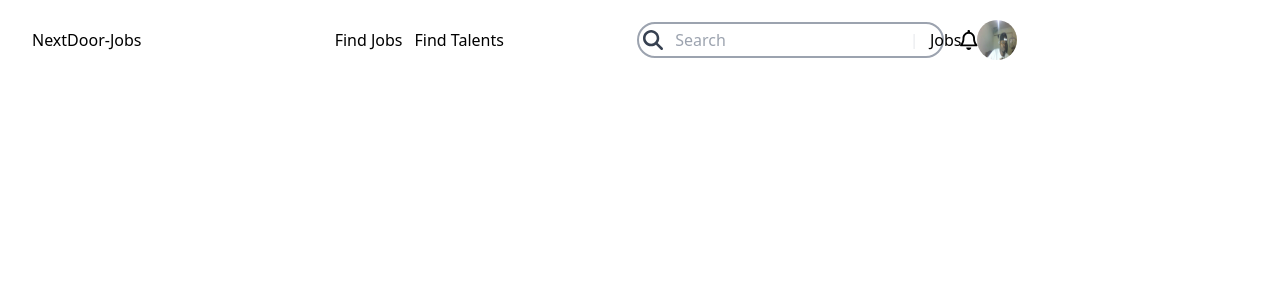
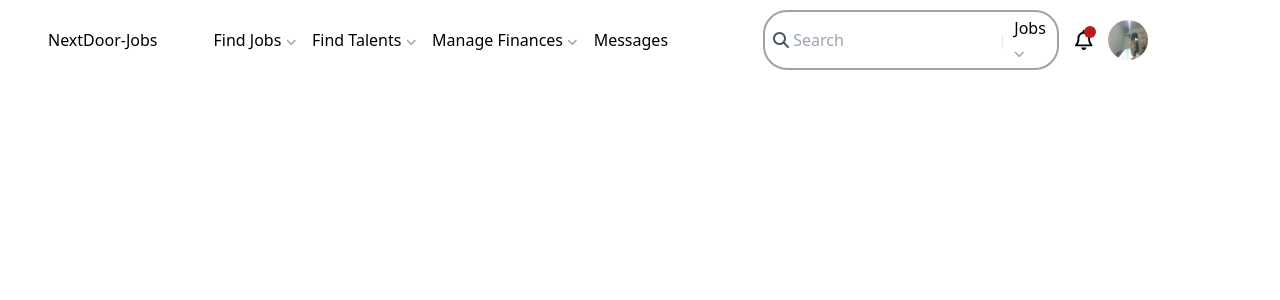
Before and after one commit to Kamau-ke/nextDoor-Jobs, a React (Vite) app: page / in a window 1280 px wide. Shown: the top 300 px of the page. Built offline with nearby package versions, Linux system fonts and the light colour scheme.

Commit message:
working on navbar

```diff
--- a/src/App.jsx
+++ b/src/App.jsx
@@ -1,14 +1,16 @@
 // import Register from'./pages/register'
 import Navbar from './components/Navbar'
+
 import './App.css'
 function App() {
 
 
   return (
-    <>
+    <div className='h-screen w-screen bg-white'>
     {/* <Register/> */}
     <Navbar/>
-    </>
+
+    </div>
   )
 }
 
--- /dev/null
+++ b/src/components/Nav.jsx
@@ -0,0 +1,14 @@
+import React from 'react'
+
+function Nav() {
+  return (
+    <div className='w-screen flex justify-between  '>
+        <div className="border border-1 border-black basis-1/4">hello 1 </div>
+        <div className="border border-1 border-black basis-1/2">hello 2 </div>
+        <div className="border border-1 border-black">hello 3 </div>
+
+    </div>
+  )
+}
+
+export default Nav
--- a/src/components/Navbar.jsx
+++ b/src/components/Navbar.jsx
@@ -4,45 +4,68 @@ import Profile from '../assets/images/profile.jpg'
 import { FontAwesomeIcon } from '@fortawesome/react-fontawesome'
 import { faBell } from '@fortawesome/free-regular-svg-icons'
 import { faMagnifyingGlass } from '@fortawesome/free-solid-svg-icons'
+import { faAngleDown } from '@fortawesome/free-solid-svg-icons'
 
-// import '../App.css'
+// // import '../App.css'
 function Navbar() {
   return (
-    <div className='w-screen h-20 flex justify-evenly items-center'>
+    <div className='w-screen h-20 flex flex-1 items-center justify-between px-6'>
 
-        <div className="flex-1 pl-8">
-            <h2>NextDoor-Jobs</h2>
+    {/* left side of navbar */}
+    <div className='flex w-3/5'>
+
+        <div className="mr-14">
+            <h2 className='pl-6'>NextDoor-Jobs</h2>
         </div>
 
-        <ul className='flex flex-1 '>
-            <li className='cursor-pointer'>Find Jobs</li>
-            <li className='pl-3 cursor-pointer'>Find Talents</li>
+
+        <ul className='flex items-center space-x-4'>
+            <li className='cursor-pointer'>Find Jobs <span className='text-gray-400'><FontAwesomeIcon icon={faAngleDown} className=' h-3'/></span></li>
+            <li className='cursor-pointer'>Find Talents <span className='text-gray-400'><FontAwesomeIcon icon={faAngleDown} className=' h-3'/></span></li>
+            <li className='cursor-pointer'>Manage Finances <span className='text-gray-400'><FontAwesomeIcon icon={faAngleDown} className=' h-3'/></span></li>
+            <li className='cursor-pointer'>Messages</li>
         </ul>
 
-       <div className='flex flex-1 items-center border-gray-400 border-2  w-8 rounded-3xl '>
-            <FontAwesomeIcon icon={faMagnifyingGlass} className='h-5 ml-1 text-gray-700' />
-            <form className='flex-grow ml-2 '>
-                <input type="text"  className='p-1 text-gray-600' placeholder='Search'/>
-            </form>
+    </div>
 
-            <h1 className='text-gray-200 pr-2 text-sm'>|</h1>
+    {/* right side of navbar */}
+    <div className=' flex  items-center space-x-4 w-2/5' >
 
-            <div className='mr-4'>
-                <h4 className='p-1'>Jobs</h4>
+        <div className='w-3/5 flex items-center justify-between border-gray-400 border-2  rounded-3xl '>
+            <div className='flex items-center w-4/5'>
+
+                    <FontAwesomeIcon icon={faMagnifyingGlass} className='h-4 ml-2 text-gray-600' />
+
+
+                <form className=''>
+                    <input type="text"  className='p-1 text-gray-600 w-full' placeholder='Search'/>
+                </form>
             </div>
+
+            <div className='flex items-center w-1/5'>
+                <span className='text-gray-200 pl-0 pr-1 text-sm'>|</span>
+                <div className=''>
+                    <h4 className='p-1 cursor-pointer'>Jobs <span className='text-gray-400'><FontAwesomeIcon icon={faAngleDown} className=' h-3'/></span></h4>
+                </div>
+            </div>
+
 
        </div>
 
-       <FontAwesomeIcon icon={faBell} className='ml-4 h-5 cursor-pointer'/>
+       <div className='relative h-5' >
+            <FontAwesomeIcon icon={faBell} className=' h-full cursor-pointer'/>
+            <span className='h-3 w-3 absolute -top-1 -right-1 bg-red-700 rounded-full '></span>
+       </div>
 
 
 
-            <div className='flex flex-1'>
+
+
+            <div className='flex items-center'>
                 <img src={Profile} alt="profile image" className='w-10 h-10 rounded-full'/>
                 {/* <span>john doe</span> */}
             </div>
-
-
+    </div>
 
 
 
```
